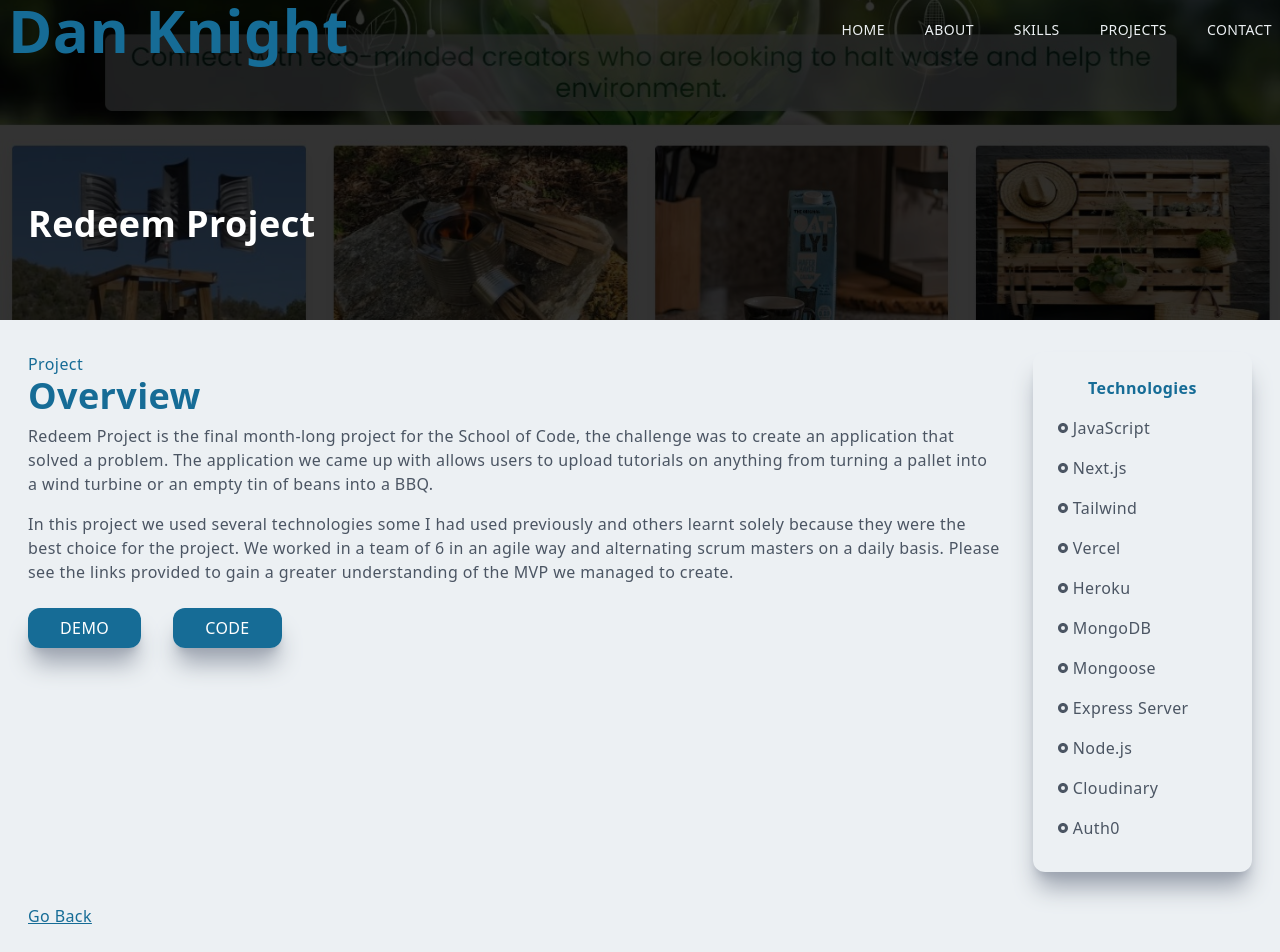
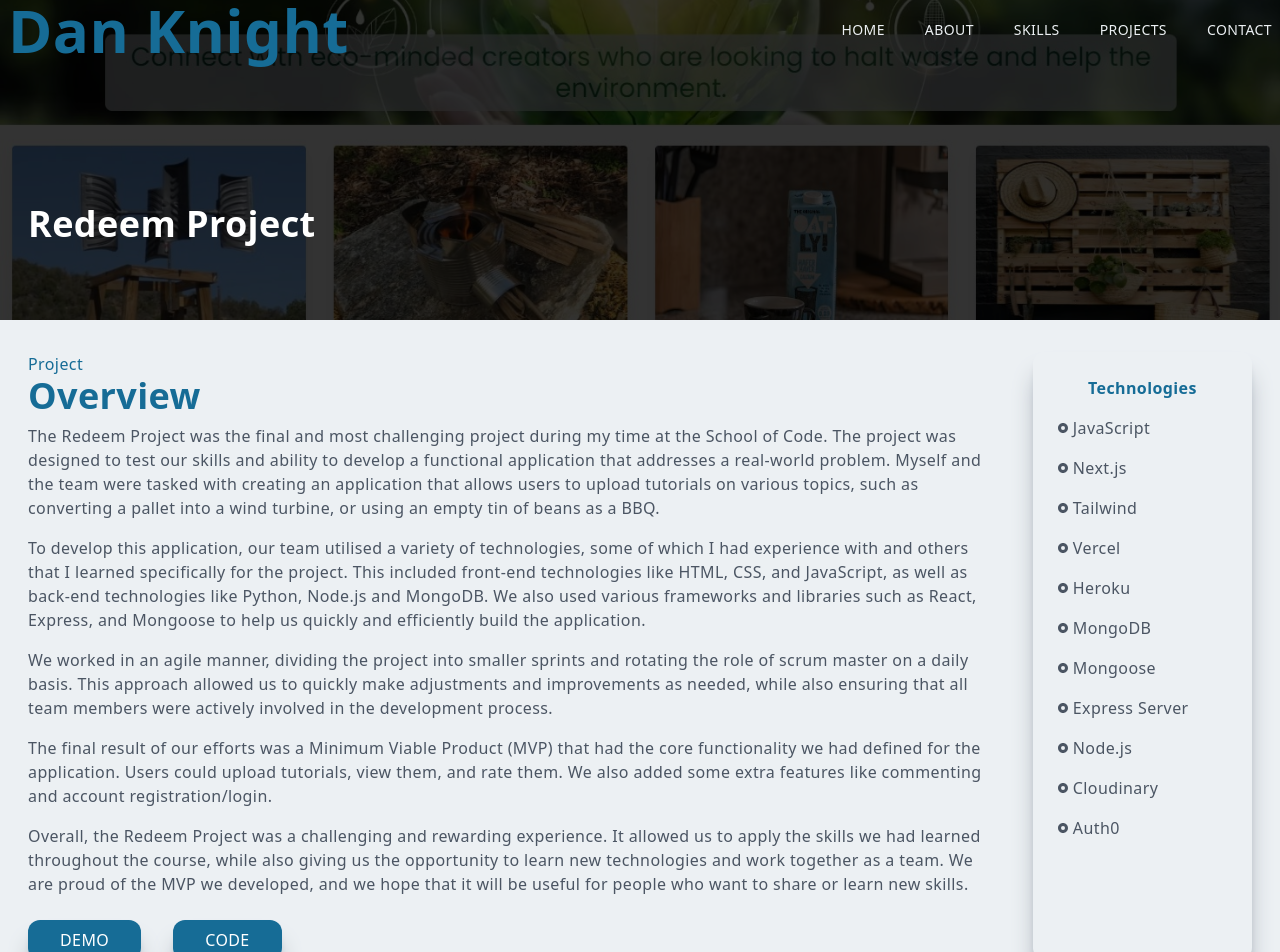
Before and after one commit to danielknight261/portfolio-daniel-knight, a Next.js app in the folder portfolio/: page /redeem in a window 1280 px wide. Shown: the top 952 px of the page. Built offline with nearby package versions, Linux system fonts and the light colour scheme.

Commit message:
Project redeem desciption update

```diff
--- a/portfolio/pages/redeem.js
+++ b/portfolio/pages/redeem.js
@@ -27,22 +27,49 @@ const redeem = () => {
           <p>Project</p>
           <h2>Overview</h2>
           <p className="py-2 text-gray-600">
-            Redeem Project is the final month-long project for the School of
-            Code, the challenge was to create an application that solved a
-            problem. The application we came up with allows users to upload
-            tutorials on anything from turning a pallet into a wind turbine or
-            an empty tin of beans into a BBQ.
+            The Redeem Project was the final and most challenging project during
+            my time at the School of Code. The project was designed to test our
+            skills and ability to develop a functional application that
+            addresses a real-world problem. Myself and the team were tasked with
+            creating an application that allows users to upload tutorials on
+            various topics, such as converting a pallet into a wind turbine, or
+            using an empty tin of beans as a BBQ.
           </p>
           <p className="py-2 text-gray-600">
-          In this project we used several
-            technologies some I had used previously and others learnt solely
-            because they were the best choice for the project. We worked in a
-            team of 6 in an agile way and alternating scrum masters on a daily
-            basis. Please see the links provided to gain a greater understanding
-            of the MVP we managed to create.
+            To develop this application, our team utilised a variety of
+            technologies, some of which I had experience with and others that I
+            learned specifically for the project. This included front-end
+            technologies like HTML, CSS, and JavaScript, as well as back-end
+            technologies like Python, Node.js and MongoDB. We also used various
+            frameworks and libraries such as React, Express, and Mongoose to
+            help us quickly and efficiently build the application.
+          </p>
+          <p className="py-2 text-gray-600">
+            We worked in an agile manner, dividing the project into smaller
+            sprints and rotating the role of scrum master on a daily basis. This
+            approach allowed us to quickly make adjustments and improvements as
+            needed, while also ensuring that all team members were actively
+            involved in the development process.
+          </p>
+          <p className="py-2 text-gray-600">
+            The final result of our efforts was a Minimum Viable Product (MVP)
+            that had the core functionality we had defined for the application.
+            Users could upload tutorials, view them, and rate them. We also
+            added some extra features like commenting and account
+            registration/login.
+          </p>
+          <p className="py-2 text-gray-600">
+            Overall, the Redeem Project was a challenging and rewarding
+            experience. It allowed us to apply the skills we had learned
+            throughout the course, while also giving us the opportunity to learn
+            new technologies and work together as a team. We are proud of the
+            MVP we developed, and we hope that it will be useful for people who
+            want to share or learn new skills.
           </p>
           <Link href="https://final-project-front-end-boolean-pirates.vercel.app/">
-            <button className="px-8 py-2 mt-4 mr-8 hover:scale-110">Demo</button>
+            <button className="px-8 py-2 mt-4 mr-8 hover:scale-110">
+              Demo
+            </button>
           </Link>
           <Link href="https://github.com/danielknight261/final-project_front-end-boolean_pirates">
             <button className="px-8 py-2 mt-4 hover:scale-110">Code</button>
```
